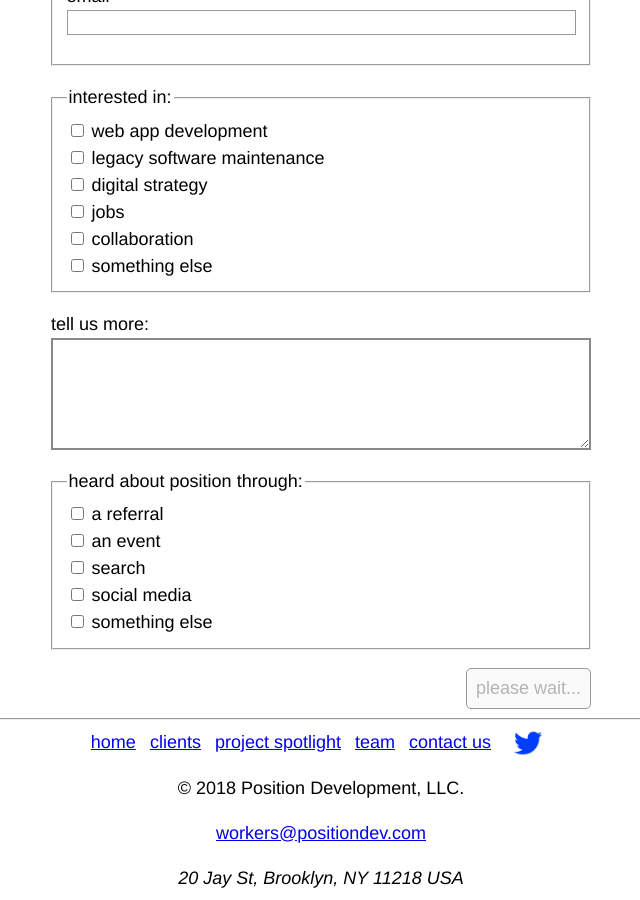
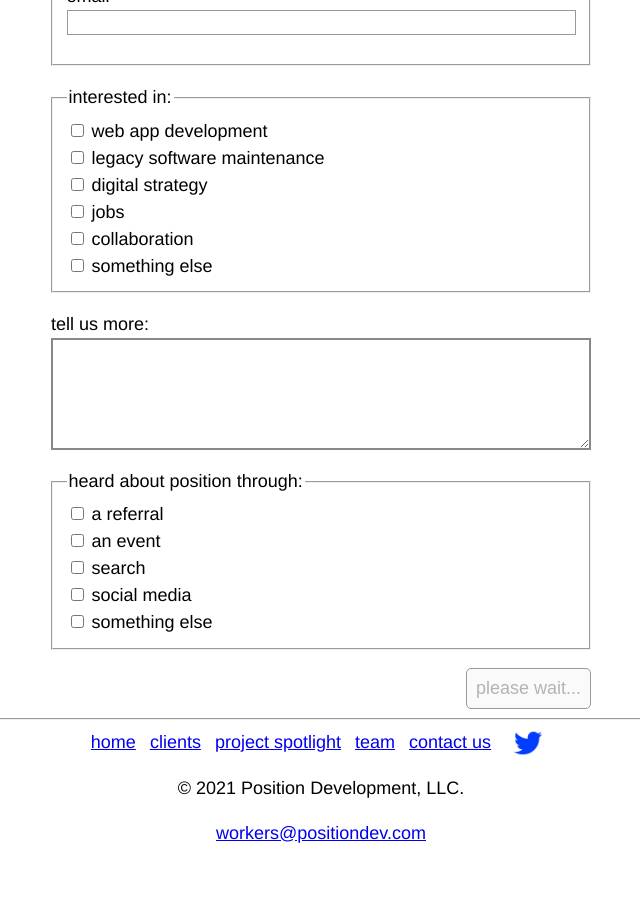
Before and after one commit to positiondev/positiondev.github.io, a Jekyll site: the page built from index.md, in a window 1280 px wide and 900 px high, scrolled down 2252 px. Shown: the whole window, without its empty margins (319-959 px from the left). Built offline with Jekyll 4.4.1, drawn with Linux system fonts in a browser that asks for light colours; after the commit the page ends 3117 px from its top, so only the background shows below that.

Commit message:
Update footer date and remove address

```diff
--- a/_includes/footer.html
+++ b/_includes/footer.html
@@ -9,15 +9,9 @@
     </ul>
 </nav>
 
-<p> &copy; 2018 Position Development, LLC.</p>
+<p> &copy; 2021 Position Development, LLC.</p>
 
 <p><a href="mailto:workers@positiondev.com">workers@positiondev.com</a></p>
-
-<address>
-    <span>20 Jay St</span>,
-    <span>Brooklyn</span>,
-    <span>NY</span> <span>11218</span> <span>USA</span>
-</address>
 
 
 <script>
```
